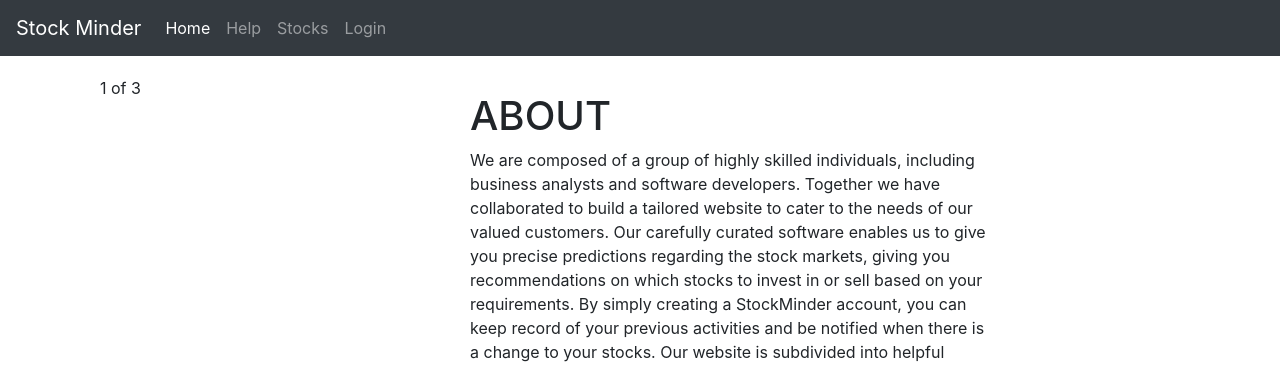
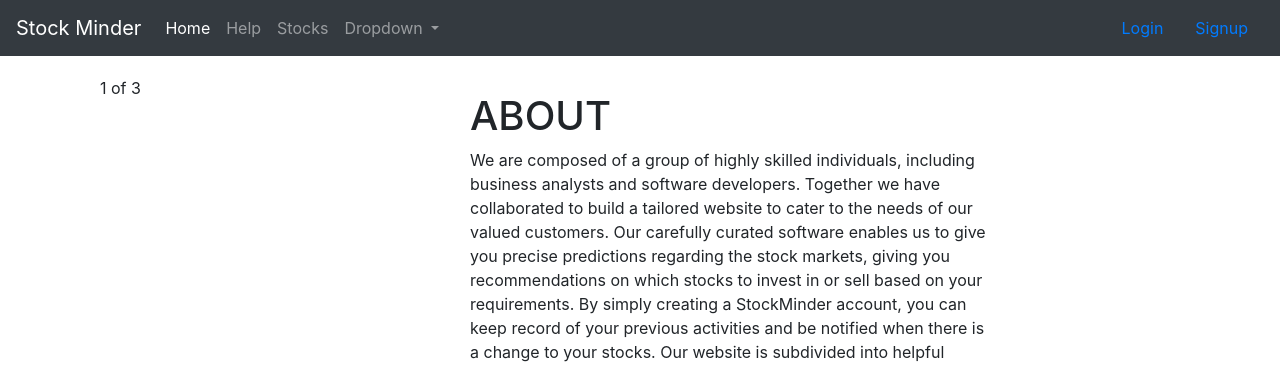
Before and after one commit to nennao/WorkExperience19, a Flask app: page / in a window 1280 px wide. Shown: the top 366 px of the page. Run offline with Flask 2, Linux system fonts and the light colour scheme; some libraries are stand-ins or nearby versions.

Commit message:
merge with base.html

```diff
--- a/templates/base.html
+++ b/templates/base.html
@@ -9,8 +9,10 @@
     <title>Stock Minder</title>
 
     <!-- Bootstrap and FontAwesome links for css -->
-    <link rel="stylesheet" href="https://stackpath.bootstrapcdn.com/bootstrap/4.3.1/css/bootstrap.min.css" integrity="sha384-ggOyR0iXCbMQv3Xipma34MD+dH/1fQ784/j6cY/iJTQUOhcWr7x9JvoRxT2MZw1T" crossorigin="anonymous">
-    <link rel="stylesheet" href="https://use.fontawesome.com/releases/v5.8.1/css/all.css" integrity="sha384-50oBUHEmvpQ+1lW4y57PTFmhCaXp0ML5d60M1M7uH2+nqUivzIebhndOJK28anvf" crossorigin="anonymous">
+    <link rel="stylesheet" href="https://stackpath.bootstrapcdn.com/bootstrap/4.3.1/css/bootstrap.min.css"
+          integrity="sha384-ggOyR0iXCbMQv3Xipma34MD+dH/1fQ784/j6cY/iJTQUOhcWr7x9JvoRxT2MZw1T" crossorigin="anonymous">
+    <link rel="stylesheet" href="https://use.fontawesome.com/releases/v5.8.1/css/all.css"
+          integrity="sha384-50oBUHEmvpQ+1lW4y57PTFmhCaXp0ML5d60M1M7uH2+nqUivzIebhndOJK28anvf" crossorigin="anonymous">
 
     <!-- our custom styles -->
     <link rel="stylesheet" href="{{ url_for('static', filename='css/styles.css') }}">
@@ -34,10 +36,26 @@
             </li>
             <li class="nav-item">
                 <a class="nav-link" href="{{ url_for('stocks') }}">Stocks</a>
+            <li class="nav-item dropdown">
+                <a class="nav-link dropdown-toggle" href="#" id="navbarDropdown" role="button" data-toggle="dropdown"
+                   aria-haspopup="true" aria-expanded="false">
+                    Dropdown
+                </a>
+                <div class="dropdown-menu" aria-labelledby="navbarDropdown">
+                    <a class="dropdown-item" href="#">Action</a>
+                    <a class="dropdown-item" href="#">Another action</a>
+                    <div class="dropdown-divider"></div>
+                    <a class="dropdown-item" href="#">Something else here</a>
+                </div>
             </li>
-          <li class="nav-item">
+        </ul>
+    </div>
+    <div class="nav-item">
         <a class="nav-link" href="{{ url_for('login') }}">Login</a>
-          </li>
+    </div>
+    <div class="nav-item">
+        <a class="nav-link" href="{{ url_for('signup') }}">Signup</a>
+    </div>
     </ul>
     </div>
 </nav>
@@ -49,12 +67,15 @@
 
 
 <!-- javascript links needed for some Bootstrap components -->
-    <script src="https://code.jquery.com/jquery-3.3.1.slim.min.js" integrity="sha384-q8i/X+965DzO0rT7abK41JStQIAqVgRVzpbzo5smXKp4YfRvH+8abtTE1Pi6jizo" crossorigin="anonymous"></script>
-    <script src="https://cdnjs.cloudflare.com/ajax/libs/popper.js/1.14.7/umd/popper.min.js" integrity="sha384-UO2eT0CpHqdSJQ6hJty5KVphtPhzWj9WO1clHTMGa3JDZwrnQq4sF86dIHNDz0W1" crossorigin="anonymous"></script>
-    <script src="https://stackpath.bootstrapcdn.com/bootstrap/4.3.1/js/bootstrap.min.js" integrity="sha384-JjSmVgyd0p3pXB1rRibZUAYoIIy6OrQ6VrjIEaFf/nJGzIxFDsf4x0xIM+B07jRM" crossorigin="anonymous"></script>
-    <script src="{{ url_for('static', filename='js/requests.js') }}"></script>
+<script src="https://code.jquery.com/jquery-3.3.1.slim.min.js"
+        integrity="sha384-q8i/X+965DzO0rT7abK41JStQIAqVgRVzpbzo5smXKp4YfRvH+8abtTE1Pi6jizo"
+        crossorigin="anonymous"></script>
+<script src="https://cdnjs.cloudflare.com/ajax/libs/popper.js/1.14.7/umd/popper.min.js"
+        integrity="sha384-UO2eT0CpHqdSJQ6hJty5KVphtPhzWj9WO1clHTMGa3JDZwrnQq4sF86dIHNDz0W1"
+        crossorigin="anonymous"></script>
+<script src="https://stackpath.bootstrapcdn.com/bootstrap/4.3.1/js/bootstrap.min.js"
+        integrity="sha384-JjSmVgyd0p3pXB1rRibZUAYoIIy6OrQ6VrjIEaFf/nJGzIxFDsf4x0xIM+B07jRM"
+        crossorigin="anonymous"></script>
 
-    <!-- our custom javascript -->
-    <script src="{{ url_for('static', filename='js/scripts.js') }}"></script>
 </body>
 </html>
```
Lines whose indentation alone changed are shown as unchanged.
